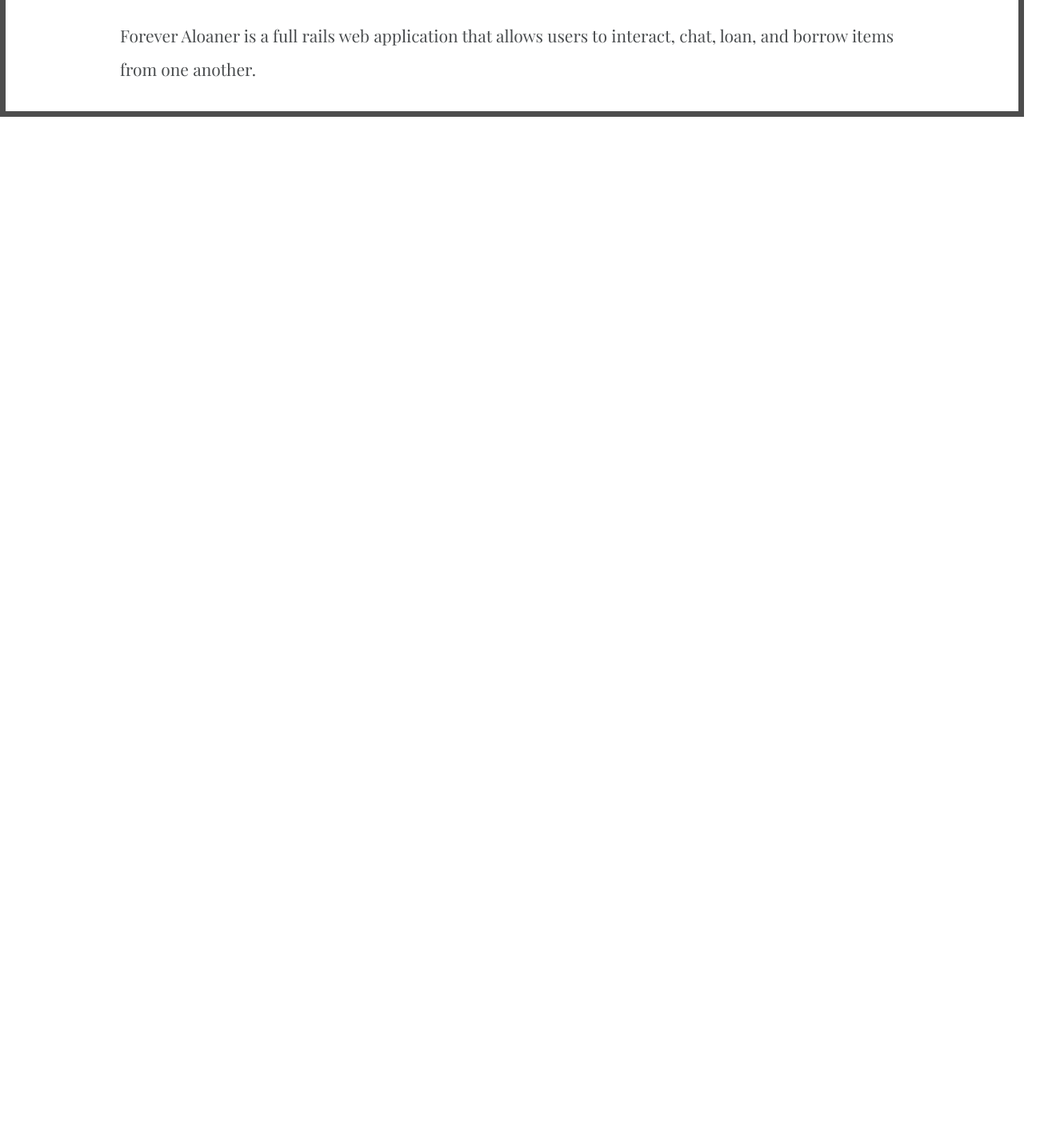
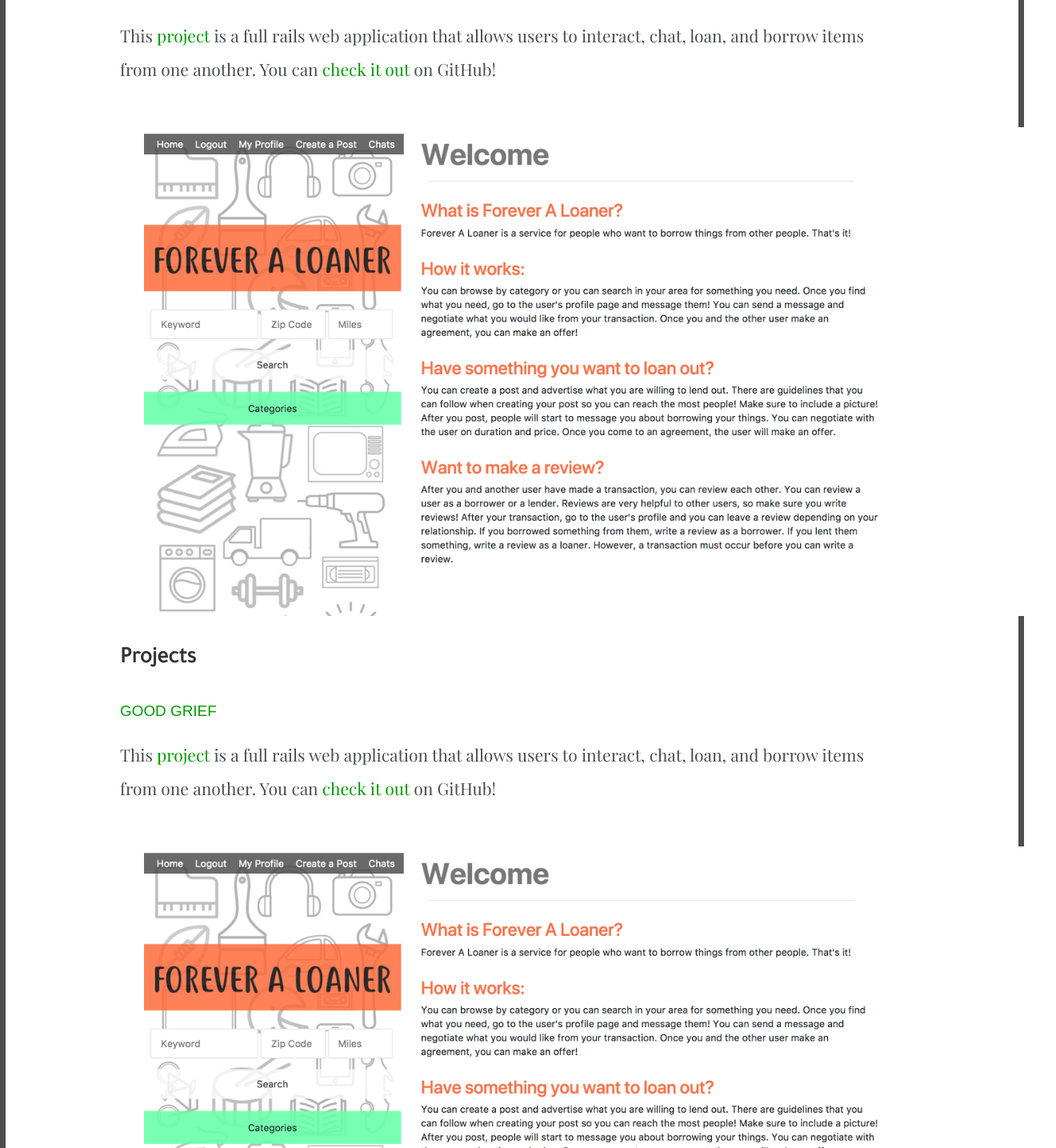
Before and after one commit to shannonnolan17/portfolio, a React (Create React App) app: page / in a window 1280 px wide. Shown: the part 1320-2755 px from the top of the page at 80% size, 1320 px wide, since content can reach past the window. Before the commit the page ends 1466 px from the top, so only its background shows below. Built offline with nearby package versions, Linux system fonts and the light colour scheme; a web font is replaced by a local one.

Commit message:
Add image

```diff
--- a/src/About.css
+++ b/src/About.css
@@ -30,7 +30,10 @@
   line-height: 1em;
   margin-bottom: 1.25em;
   color: #009900;
-  text-transform: uppercase;
   font-family: 'Cuprum', sans-serif;
   -webkit-font-smoothing: antialiased;
 }
+
+.about-pic {
+  padding: 20px;
+}
--- a/src/components/About.js
+++ b/src/components/About.js
@@ -9,8 +9,14 @@ class About extends Component {
         <p className="p-font">I am a former elementary school teacher turned techie that noticed that I always loved bringing technology into the classroom. So I packed my things and headed to San Francisco to attend DevBootcamp where my passion for coding expanded. I am currently doing part-time work with SenYours(an app to connect seniors to their community) and I am a Salesforce Guru at the Columbus Organization. You can check out my latest work history on my <a href="https://www.linkedin.com/in/shannonnolan/" target="_blank" className="link-color">Linkedin</a>. When I'm not learning something new, I love to hike and take pictures or work on my many side projects found on my <a href="https://github.com/shannonnolan17" target="_blank" className="link-color">GitHub</a>. Currently, I am looking for a full-stack(or frontend/ backend) role in San Francisco.</p>
 
         <h3 className="title-font">Projects</h3>
-        <h4 className='subtitle'>Forever Aloaner</h4>
-        <p className="p-font">Forever Aloaner is a full rails web application that allows users to interact, chat, loan, and borrow items from one another.</p>
+        <h4 className='subtitle'>FOREVER ALOANER</h4>
+        <p className="p-font">This <a href="https://foreveraloaner.herokuapp.com/" target="_blank" className="link-color">project</a> is a full rails web application that allows users to interact, chat, loan, and borrow items from one another. You can<a href="https://github.com/shannonnolan17/foreveraloaner-rails" target="_blank" className="link-color"> check it out</a> on GitHub!</p>
+        <img className="container about-pic" src={require('./landing-page.png')} alt="Photo by Thomas Verbruggen on Unsplash"/>
+
+        <h3 className="title-font">Projects</h3>
+        <h4 className='subtitle'>GOOD GRIEF</h4>
+        <p className="p-font">This <a href="https://foreveraloaner.herokuapp.com/" target="_blank" className="link-color">project</a> is a full rails web application that allows users to interact, chat, loan, and borrow items from one another. You can<a href="https://github.com/shannonnolan17/foreveraloaner-rails" target="_blank" className="link-color"> check it out</a> on GitHub!</p>
+        <img className="container about-pic" src={require('./landing-page.png')} alt="Photo by Thomas Verbruggen on Unsplash"/>
       </div>
     );
   }
```
Also changed, not shown: src/components/landing-page.png (added).
